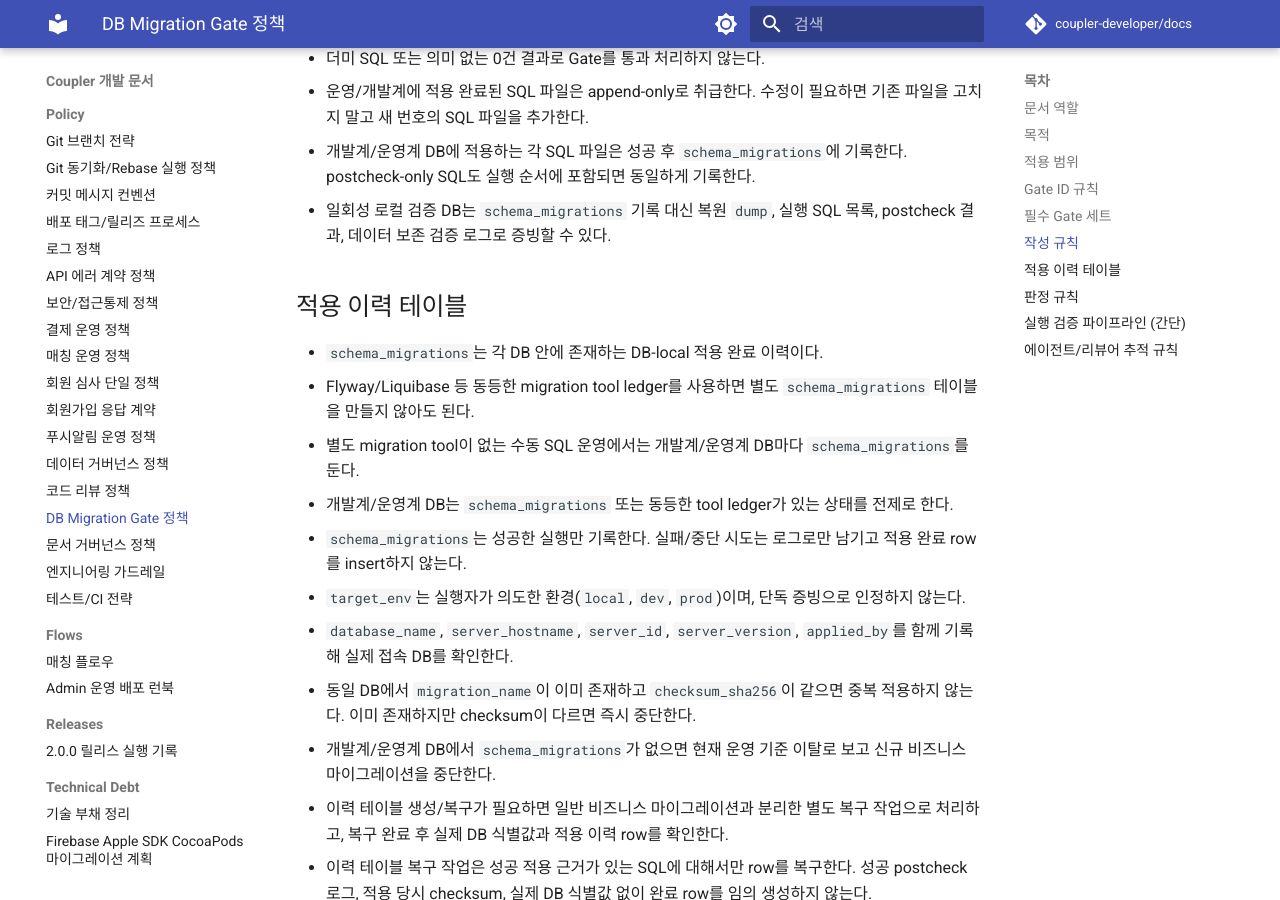
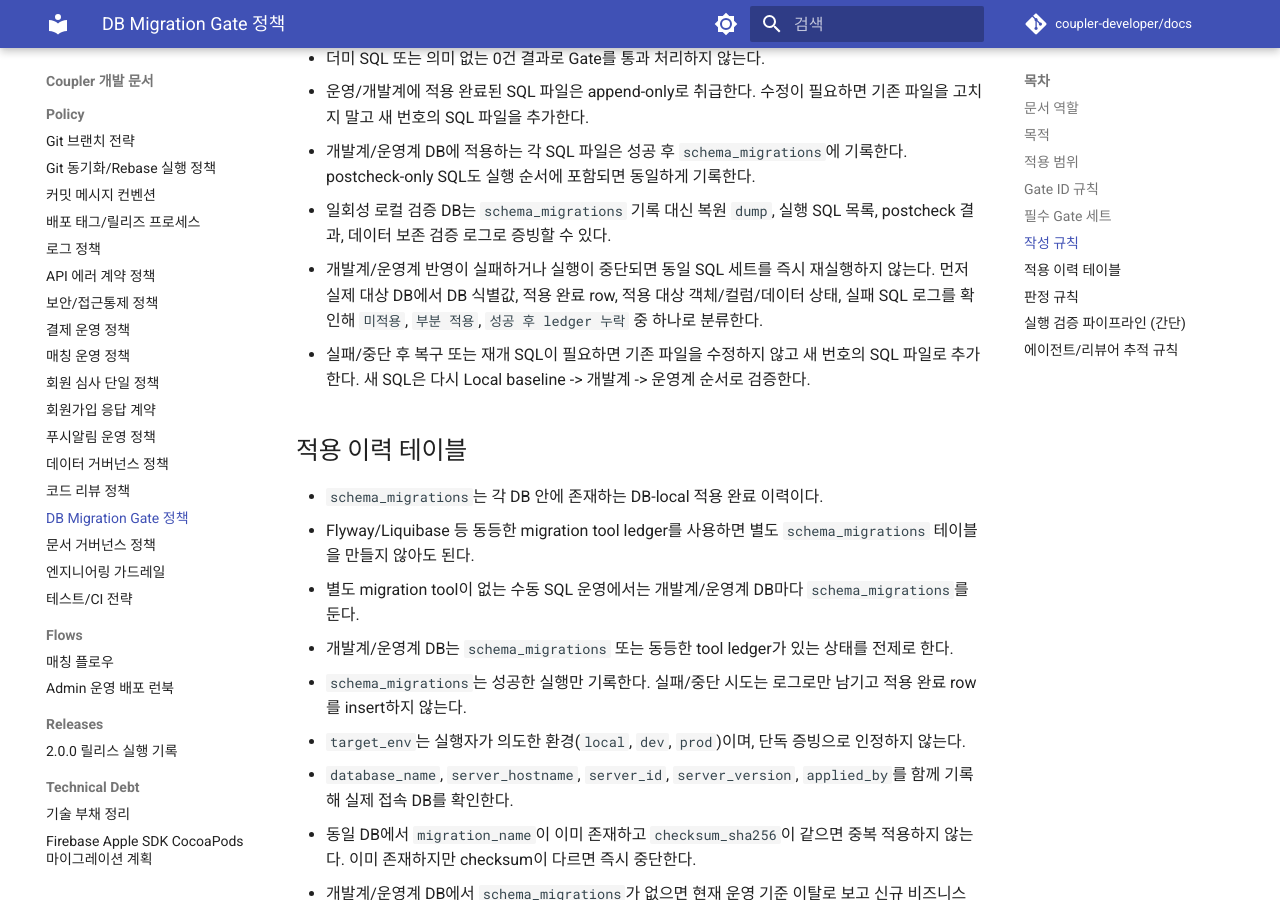
Before and after one commit to coupler-developer/docs, an MkDocs documentation site: the page built from content/policy/db-migration-gate-policy.md, in a window 1280 px wide and 900 px high, scrolled down 2148 px. Built offline with MkDocs 1.6.1 and Material for MkDocs 9.7.7, drawn with Linux system fonts in a browser that asks for light colours; comment, search, counter and statistics services are not loaded; some of the changed text lies outside the part shown.

Commit message:
docs: DB 마이그레이션 실패 처리 기준 보강
Changes:
- 개발계/운영계 DB 반영 실패 시 즉시 재실행 금지 기준 추가
- 실패/중단 후 상태 분류와 복구/재개 SQL 검증 절차 명시

Tests:
- yarn validate:docs 통과

```diff
--- a/content/policy/db-migration-gate-policy.md
+++ b/content/policy/db-migration-gate-policy.md
@@ -53,6 +53,8 @@
 - 운영/개발계에 적용 완료된 SQL 파일은 append-only로 취급한다. 수정이 필요하면 기존 파일을 고치지 말고 새 번호의 SQL 파일을 추가한다.
 - 개발계/운영계 DB에 적용하는 각 SQL 파일은 성공 후 `schema_migrations`에 기록한다. postcheck-only SQL도 실행 순서에 포함되면 동일하게 기록한다.
 - 일회성 로컬 검증 DB는 `schema_migrations` 기록 대신 복원 `dump`, 실행 SQL 목록, postcheck 결과, 데이터 보존 검증 로그로 증빙할 수 있다.
+- 개발계/운영계 반영이 실패하거나 실행이 중단되면 동일 SQL 세트를 즉시 재실행하지 않는다. 먼저 실제 대상 DB에서 DB 식별값, 적용 완료 row, 적용 대상 객체/컬럼/데이터 상태, 실패 SQL 로그를 확인해 `미적용`, `부분 적용`, `성공 후 ledger 누락` 중 하나로 분류한다.
+- 실패/중단 후 복구 또는 재개 SQL이 필요하면 기존 파일을 수정하지 않고 새 번호의 SQL 파일로 추가한다. 새 SQL은 다시 Local baseline -> 개발계 -> 운영계 순서로 검증한다.
 
 ## 적용 이력 테이블
 
@@ -165,7 +167,7 @@ ORDER BY id;
 3. `개발계 이력 확인`: 개발계 DB의 `schema_migrations` 또는 동등한 migration tool ledger를 조회해 적용 예정 SQL의 중복/체크섬 불일치가 없는지 확인한다. ledger가 없으면 즉시 중단한다.
 4. `개발계 반영`: 로컬에서 통과한 동일 SQL 세트를 개발계 DB에 동일 순서로 적용하고, 카운터/해시/guard 결과가 동일 결론(`No Findings`)인지 확인한 뒤 `target_env='dev'`로 기록한다.
 5. `운영계 이력 확인`: 운영계 DB의 `schema_migrations` 또는 동등한 migration tool ledger를 조회해 개발계와 동일한 기준으로 중복/체크섬 불일치를 확인한다. ledger가 없으면 즉시 중단한다.
-6. `운영계 반영`: Local+개발계 검증 완료 후에만 운영계 MySQL에 동일 SQL 세트를 반영한다. 운영계 반영 실패 시 Local 단계부터 다시 수행한다.
+6. `운영계 반영`: Local+개발계 검증 완료 후에만 운영계 MySQL에 동일 SQL 세트를 반영한다. 운영계 반영 실패 또는 중단 시 즉시 중단하고, 작성 규칙의 실패/중단 분류를 완료한 뒤 동일 SQL 재시도 또는 새 번호의 복구/재개 SQL 추가 여부를 결정해 Local 단계부터 다시 검증한다.
 7. `운영계 postcheck`: 운영계 반영 직후 동일 Gate 기준 postcheck SQL을 실행해 최종 guard 결과를 확인한다. 성공 후 `target_env='prod'`로 ledger에 기록한다.
 8. `근거 기록`: PR/리뷰에 적용 대상 Gate별 `Gate ID + SQL 파일 경로 + 로그 경로 + schema_migrations row 또는 migration tool ledger`를 남기고, 비적용 Gate는 `Gate ID + N/A 사유 + 근거 경로`를 남긴다.
 9. `승인 조건`: Local/개발계 DB 검증 근거가 없으면 승인하지 않는다. 운영 반영 완료 판정은 운영계 postcheck 로그와 ledger 기록을 함께 확인한다.
```
